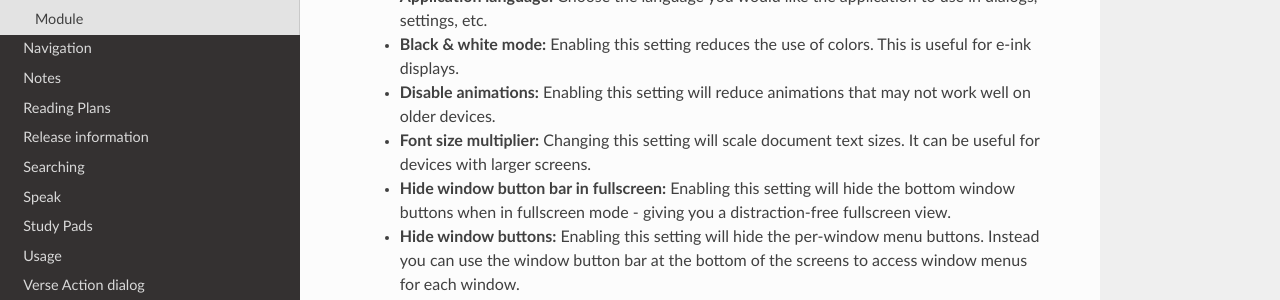
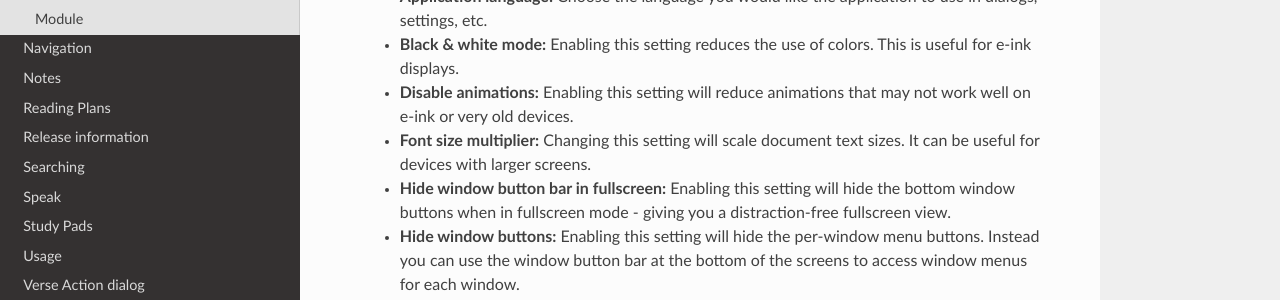
Before and after one commit to AndBible/docs, a Sphinx documentation site: the page built from docs/source/look_and_feel.rst, in a window 1280 px wide and 900 px high. Shown: the part 399-699 px from the top of the window. Built offline with Sphinx 7.4.7 and the Read the Docs theme 3.1.0, drawn with Linux system fonts in a browser that asks for light colours; pages that are not in the unit, such as notebooks, are missing from menus.

Commit message:
clarify disable animations is good for e-ink devices

```diff
--- a/docs/source/look_and_feel.rst
+++ b/docs/source/look_and_feel.rst
@@ -16,7 +16,7 @@ you can use to customize the look and feel of the application are:
     - **Black & white mode:** Enabling this setting reduces the use of colors.
       This is useful for e-ink displays.
     - **Disable animations:** Enabling this setting will reduce animations that
-      may not work well on older devices.
+      may not work well on e-ink or very old devices.
     - **Font size multiplier:** Changing this setting will scale document text
       sizes. It can be useful for devices with larger screens.
     - **Hide window button bar in fullscreen:** Enabling this setting will hide
```
